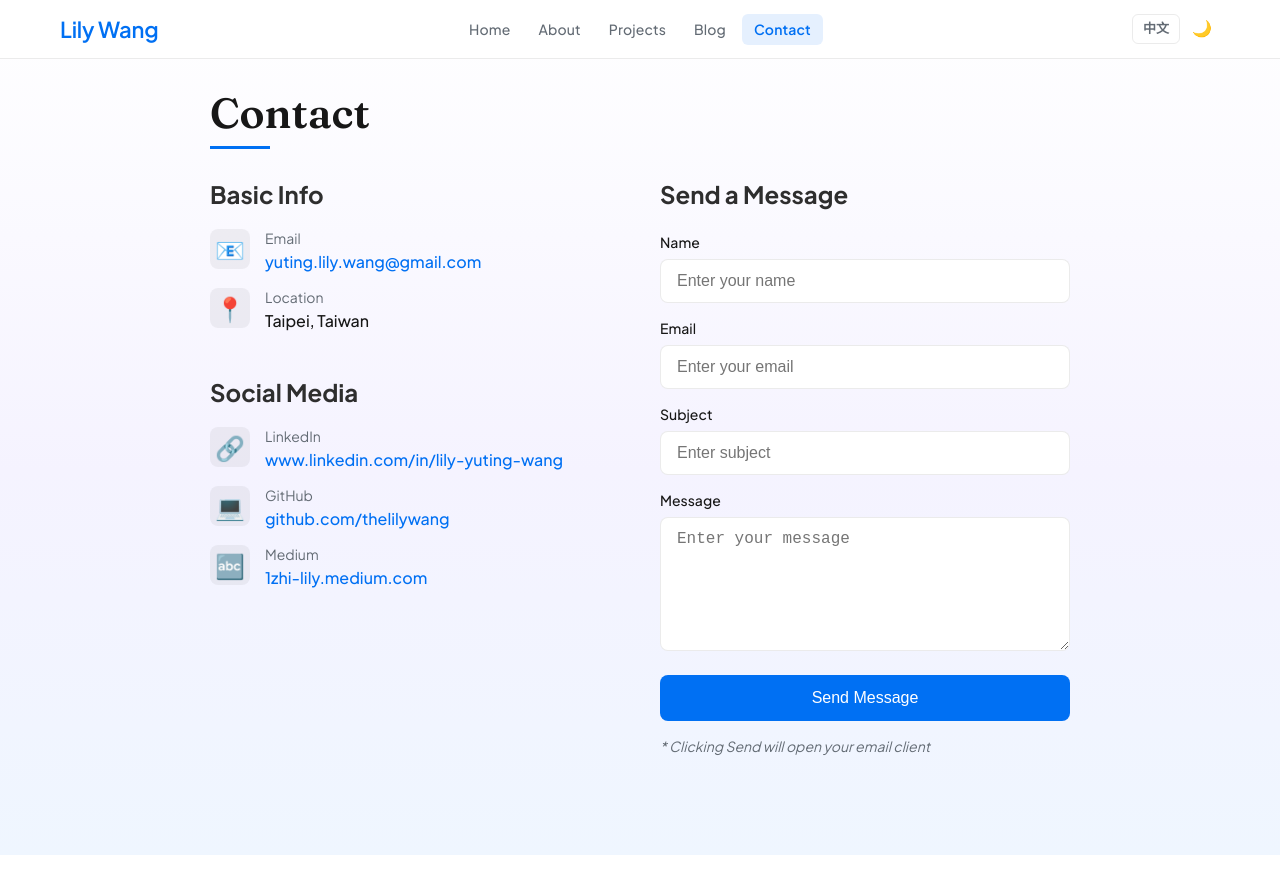
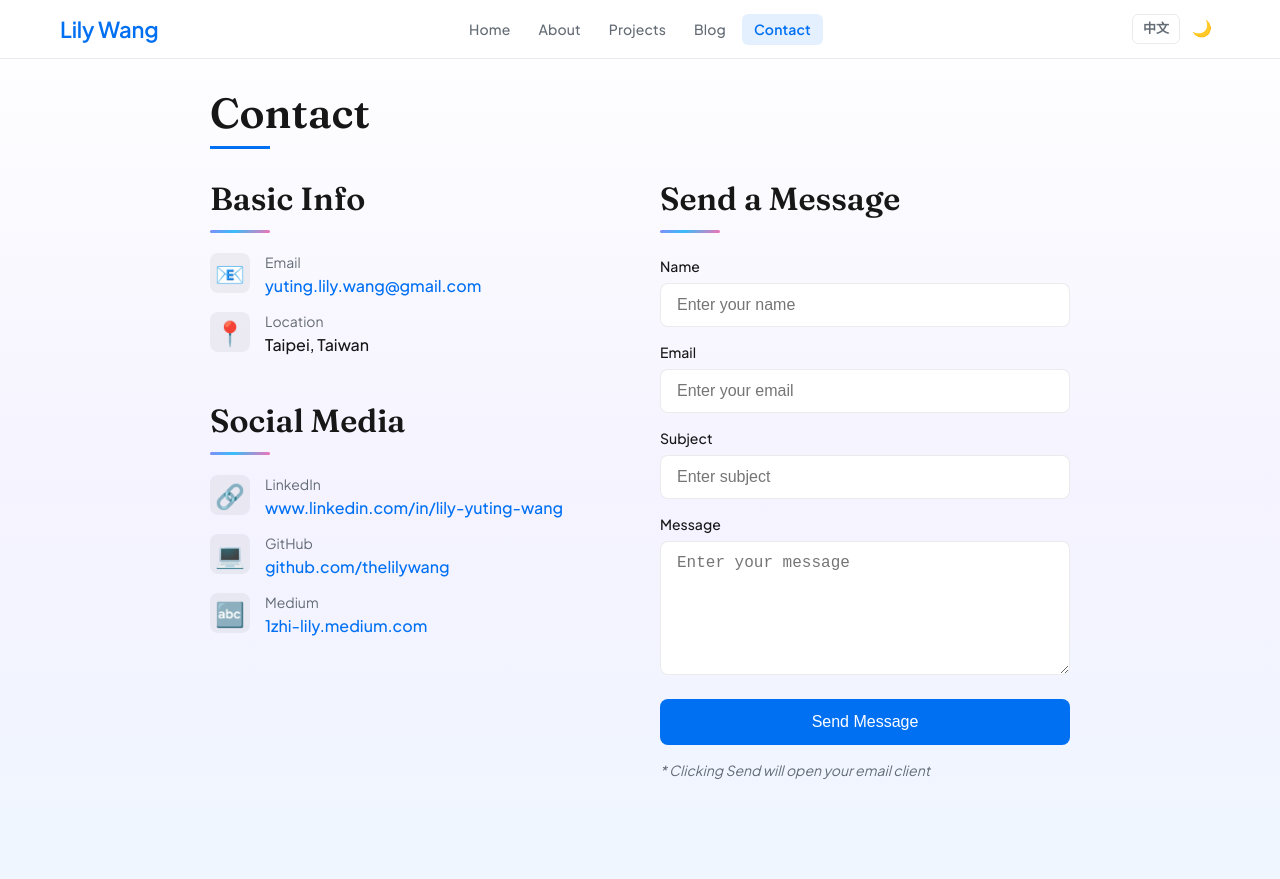
Before and after one commit to thelilywang/lilywang-portfolio, a Next.js app: page /contact in a window 1280 px wide. Before the commit the page ends 855 px from the top, so only its background shows below. Built offline with nearby package versions, Linux system fonts and the light colour scheme.

Commit message:
feat(ui): unify section headers with editorial kicker + display title

```diff
--- a/src/app/components/ContactForm.tsx
+++ b/src/app/components/ContactForm.tsx
@@ -28,7 +28,7 @@ export default function ContactForm({ recipientEmail }: ContactFormProps) {
 
   return (
     <div className={styles.contactForm}>
-      <h2>{t('heading')}</h2>
+      <h2 className={styles.contactFormHeading}>{t('heading')}</h2>
       <form className={styles.form} onSubmit={handleSubmit}>
         <div className={styles.formGroup}>
           <label htmlFor="name">{t('name_label')}</label>
--- a/src/app/contact/contact.module.css
+++ b/src/app/contact/contact.module.css
@@ -15,10 +15,9 @@
   gap: 30px;
 }
 
-.contactSection h2 {
-  font-size: 24px;
+.contactSectionHeading {
+  composes: sectionTitle from '../styles/shared.module.css';
   margin-bottom: 20px;
-  color: var(--secondary-color);
 }
 
 .contactItem {
@@ -60,10 +59,9 @@
   text-decoration: underline;
 }
 
-.contactForm h2 {
-  font-size: 24px;
+.contactFormHeading {
+  composes: sectionTitle from '../styles/shared.module.css';
   margin-bottom: 24px;
-  color: var(--secondary-color);
 }
 
 .form {
--- a/src/app/contact/page.tsx
+++ b/src/app/contact/page.tsx
@@ -19,7 +19,7 @@ export default function Contact() {
       <div className={styles.contactGrid}>
         <div className={styles.contactInfo}>
           <div className={styles.contactSection}>
-            <h2>{t('basic_info_heading')}</h2>
+            <h2 className={styles.contactSectionHeading}>{t('basic_info_heading')}</h2>
             <ContactItem
               icon="📧"
               label={t('email_label')}
@@ -34,7 +34,7 @@ export default function Contact() {
           </div>
 
           <div className={styles.contactSection}>
-            <h2>{t('social_heading')}</h2>
+            <h2 className={styles.contactSectionHeading}>{t('social_heading')}</h2>
             <ContactItem
               icon="🔗"
               label="LinkedIn"
--- a/src/app/projects/page.tsx
+++ b/src/app/projects/page.tsx
@@ -34,7 +34,7 @@ export default function Projects() {
 
       {sideProjectsData.length > 0 && (
         <section id="side-projects" className={styles.sideSection}>
-          <h2>{t('side_projects_heading')}</h2>
+          <h2 className={styles.sideSectionHeading}>{t('side_projects_heading')}</h2>
           <div className={styles.sideGrid}>
             {sideProjectsData.map((project, index) => (
               <div className={styles.sideCard} key={index}>
--- a/src/app/styles/shared.module.css
+++ b/src/app/styles/shared.module.css
@@ -41,6 +41,35 @@
   .pageContainerMedium {
     padding: 20px 16px 32px;
   }
+}
+
+/* 區塊標題組合：kicker + display 標題 + 漸層 accent bar */
+.sectionKicker {
+  display: block;
+  font-size: var(--text-sm);
+  font-weight: var(--weight-bold);
+  letter-spacing: 2px;
+  text-transform: uppercase;
+  color: var(--color-muted-strong);
+  margin-bottom: 10px;
+}
+
+.sectionTitle {
+  font-size: var(--text-3xl);
+  font-weight: var(--weight-bold);
+  font-family: var(--font-display);
+  color: var(--foreground);
+  margin: 0 0 8px 0;
+}
+
+.sectionTitle::after {
+  content: '';
+  display: block;
+  width: 60px;
+  height: 3px;
+  margin-top: 12px;
+  border-radius: var(--radius-full);
+  background: var(--accent-gradient);
 }
 
 /* ── Anchor nav（共用於 About、Projects 頁）── */
```
Also changed, not shown: src/app/about/about.module.css (+7 -11 lines), src/app/about/page.tsx (+6 -6 lines), src/app/projects/projects.module.css (+2 -6 lines).
